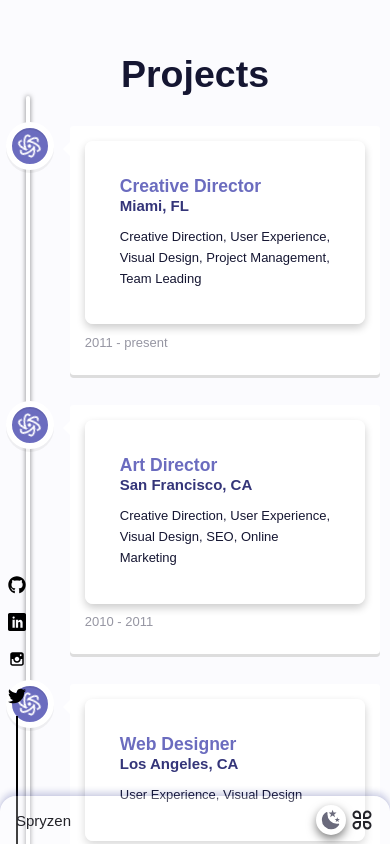
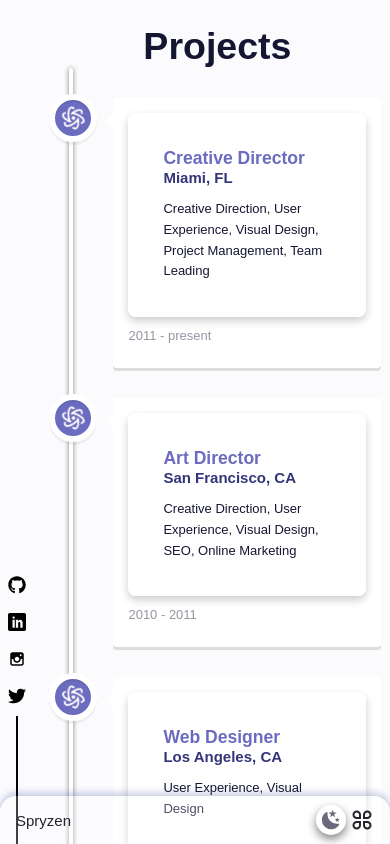
Before and after one commit to Samuvin/Portfolio_Spryzen, a React (Create React App) app: page /projects in a window 390 px wide. Shown: the top 844 px of the page. Built offline with nearby package versions, Linux system fonts and the light colour scheme.

Commit message:
final Update

```diff
--- a/src/container/Qualification/Qualification.css
+++ b/src/container/Qualification/Qualification.css
@@ -6,19 +6,13 @@
 @media (max-width: 1200px) {
 	.Project_Container {
 		padding-top: 15px;
+		margin-left: 2.8rem;
 	}
 }
 
 @media (max-width: 768px) {
 	.Project_Container {
 		padding-top: 10px;
-	}
-}
-
-@media (max-width: 480px) {
-	.vertical-timeline {
-		padding-top: 5px;
-		padding-left: 3rem; /* Add space on the left for smaller mobile devices */
 	}
 }
 
@@ -30,7 +24,7 @@
 
 /* Timeline heading styling */
 .timeline-heading {
-	margin-top: 3rem;
+	margin-top: 20px;
 	font-size: 2.5em;
 	text-align: center;
 	color: var(--black-color);
--- a/src/container/footer/Footer.css
+++ b/src/container/footer/Footer.css
@@ -94,7 +94,7 @@
 }
 
 .app__footer-form {
-	width: 100%;
+	width: 95%;
 	max-width: 800px;
 	flex-direction: column;
 	margin: 1rem 2rem;
@@ -171,7 +171,7 @@
 
 @media screen and (max-width: 768px) {
 	.app__footer-form {
-		width: 100%;
+		width: 95%;
 		margin: 1rem 0;
 	}
 }
```
